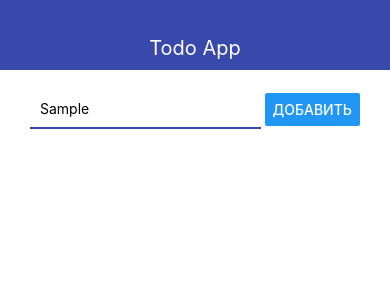
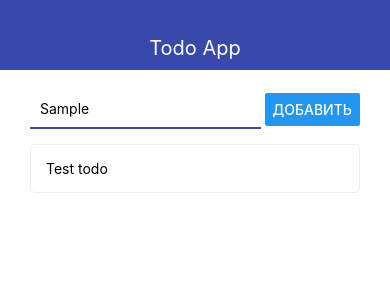
Before and after one commit to Karter13/react-native-demo, a React Native app: screen / in a window 390 px wide. Both pictures are taken after typing "Sample" into the empty fields and a click on the button "ДОБАВИТЬ". Shown: the top 300 px of the page. Built offline with nearby package versions, Linux system fonts and the light colour scheme.

Commit message:
created Todo

```diff
--- a/App.js
+++ b/App.js
@@ -1,14 +1,32 @@
-import React from 'react';
+import React, {useState} from 'react';
 import {StyleSheet, Text, View} from 'react-native';
 import {Navbar} from "./src/Navbar";
 import {AddTodo} from "./src/AddTodo";
+import {Todo} from "./src/Todo";
 
 export default function App() {
+    const [todos, setTodos] = useState([]);
+
+    const addTodo = (title) => {
+      setTodos(prev => [
+          ...prev,
+        {
+          id: Date.now().toString(),
+          title
+        }
+      ])
+    };
+
     return (
         <View>
             <Navbar title={'Todo App'}/>
             <View style={styles.container}>
-                <AddTodo/>
+                <AddTodo onSubmit={addTodo}/>
+                <View>
+                    {
+                        todos.map(todo =>  (<Todo todo={todo} key={todo.id} />))
+                    }
+                </View>
             </View>
         </View>
     );
--- a/src/AddTodo.js
+++ b/src/AddTodo.js
@@ -1,11 +1,16 @@
 import React from 'react'
 import {View, Text, StyleSheet, TextInput, Button} from "react-native"
 
-export const AddTodo = () => {
+export const AddTodo = ({ onSubmit }) => {
+
+    const pressHandler = () => {
+        onSubmit('Test todo')
+    };
+
     return (
         <View style={styles.block}>
             <TextInput style={styles.input}/>
-            <Button title='Добавить'/>
+            <Button title='Добавить' onPress={pressHandler}/>
         </View>
     )
 };
@@ -14,13 +19,14 @@ const styles = StyleSheet.create({
     block: {
         flexDirection: 'row',
         justifyContent: 'space-between',
-        alignItems: 'center'
+        alignItems: 'center',
+        marginBottom: 15
     },
     input: {
         width: '70%',
         padding: 10,
         borderStyle: 'solid',
         borderBottomWidth: 2,
-        borderBottomColor: '#3949ab'
+        borderBottomColor: '#3949ab',
     }
 });
--- /dev/null
+++ b/src/Todo.js
@@ -0,0 +1,22 @@
+import React from 'react'
+import{Text, View, StyleSheet} from 'react-native';
+
+export  const Todo = ({todo}) => {
+    return (
+    <View style={styles.todo}>
+        <Text>{todo.title}</Text>
+    </View>
+    )
+};
+
+const styles = StyleSheet.create({
+    todo: {
+        flexDirection: 'row',
+        alignItems: 'center',
+        padding: 15,
+        borderWidth: 1,
+        borderColor: '#eee',
+        borderRadius: 5,
+        marginBottom: 10
+    }
+})
```
